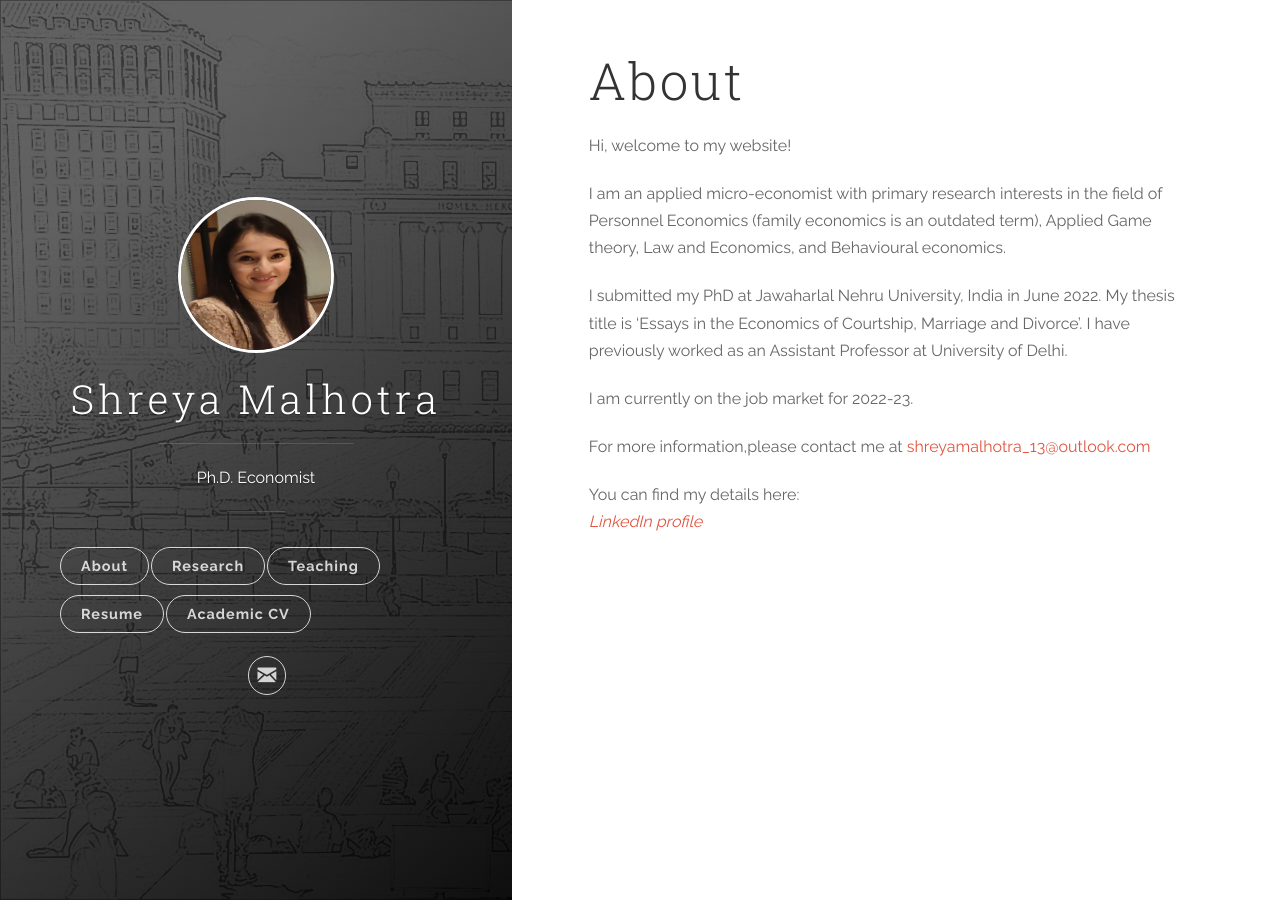
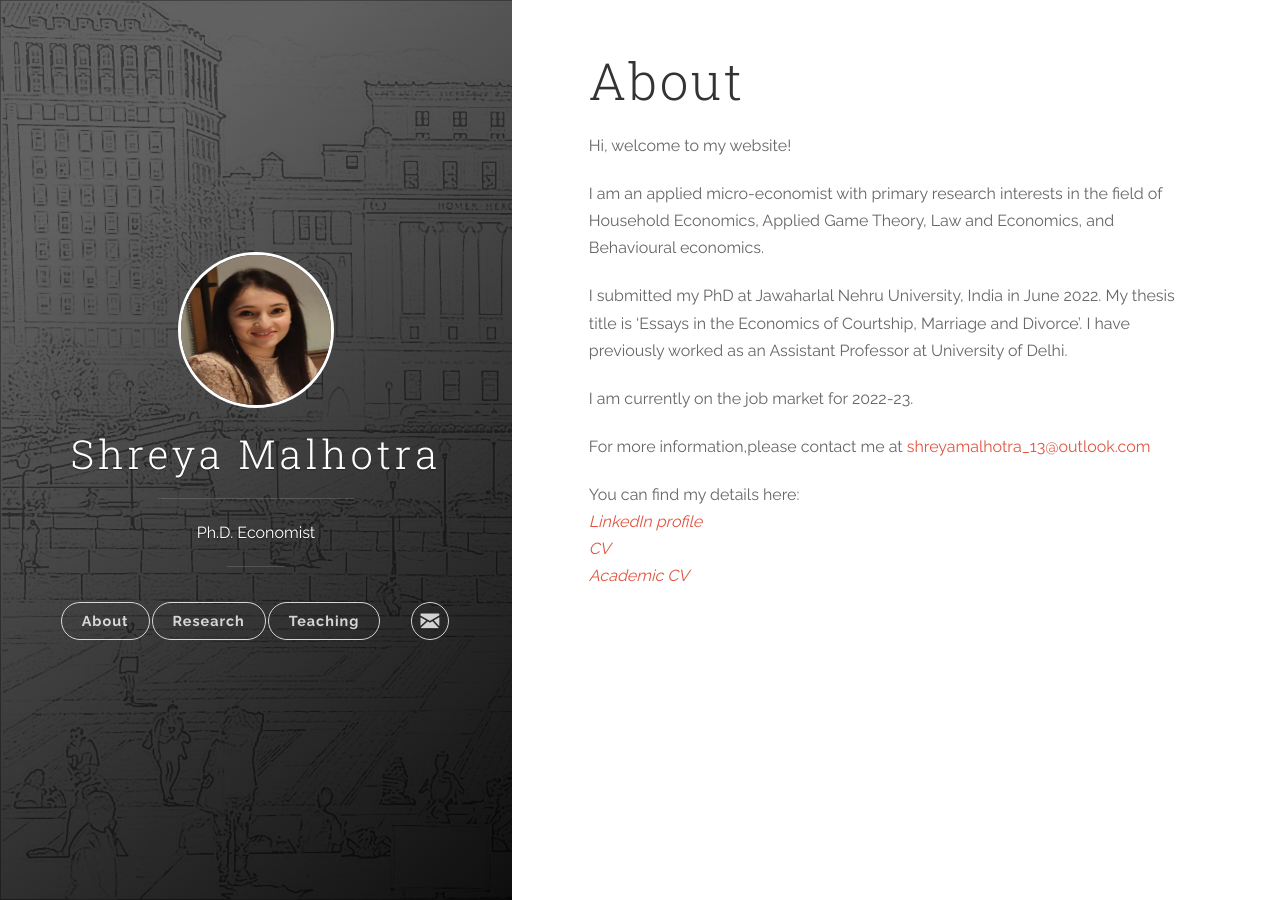
Before and after one commit to shreyamalhotra1/shreyamalhotra1.github.io, a Jekyll site: the page built from _posts/2018-06-14-about.markdown, in a window 1280 px wide. Built offline with Jekyll 4.4.1, drawn with Linux system fonts in a browser that asks for light colours.

Commit message:
update cvs

```diff
--- a/_includes/header.html
+++ b/_includes/header.html
@@ -29,12 +29,6 @@
             <ul class="navigation">
               <li class="navigation__item"><a href="{{ site.baseurl }}/teaching" title="link to {{ site.title }} blog" class="blog-button">Teaching</a></li>
             </ul>
-             <ul class="navigation">
-              <li class="navigation__item"><a href="{{ site.baseurl }}/files/CV_SM.pdf" class="blog-button">Resume</a></li>
-            </ul>
-            <ul class="navigation">
-              <li class="navigation__item"><a href="{{ site.baseurl }}/files/ShreyaMalhotra.pdf" class="blog-button">Academic CV</a></li>
-            </ul>
           </nav>
 
           <nav class="cover-navigation navigation--social">
--- a/_posts/2018-06-14-about.markdown
+++ b/_posts/2018-06-14-about.markdown
@@ -5,8 +5,8 @@ tags: [jekyll]
 ---
 Hi, welcome to my website!
 
-I am an applied micro-economist with primary research interests in the field of Personnel Economics (family economics
-is an outdated term), Applied Game theory, Law and Economics, and Behavioural economics.
+I am an applied micro-economist with primary research interests in the field of Household Economics, Applied Game
+Theory, Law and Economics, and Behavioural economics.
 
 I submitted my PhD at Jawaharlal Nehru University, India in June 2022. My thesis title is ‘Essays in the Economics of
 Courtship, Marriage and Divorce’. I have previously worked as an Assistant Professor at University of Delhi.
@@ -16,7 +16,7 @@ I am currently on the job market for 2022-23.
 For more information,please contact me at <a href="mailto:shreyamalhotra_13@outlook.com">shreyamalhotra_13@outlook.com</a>
 <br/>
 
-You can find my details here:
-<br/>
-<a href="https://www.linkedin.com/in/shreya-malhotra1/" target="_blank"><em>LinkedIn profile</em></a>
-<br/>
+You can find my details here:<br/>
+<a href="https://www.linkedin.com/in/shreya-malhotra1/" target="_blank"><em>LinkedIn profile</em></a><br/>
+<a href="{{ site.baseurl }}/files/CV_SM.pdf" class="blog-button"><em>CV</em></a><br/>
+<a href="{{ site.baseurl }}/files/ShreyaMalhotra.pdf" class="blog-button"><em>Academic CV</em></a>
```
